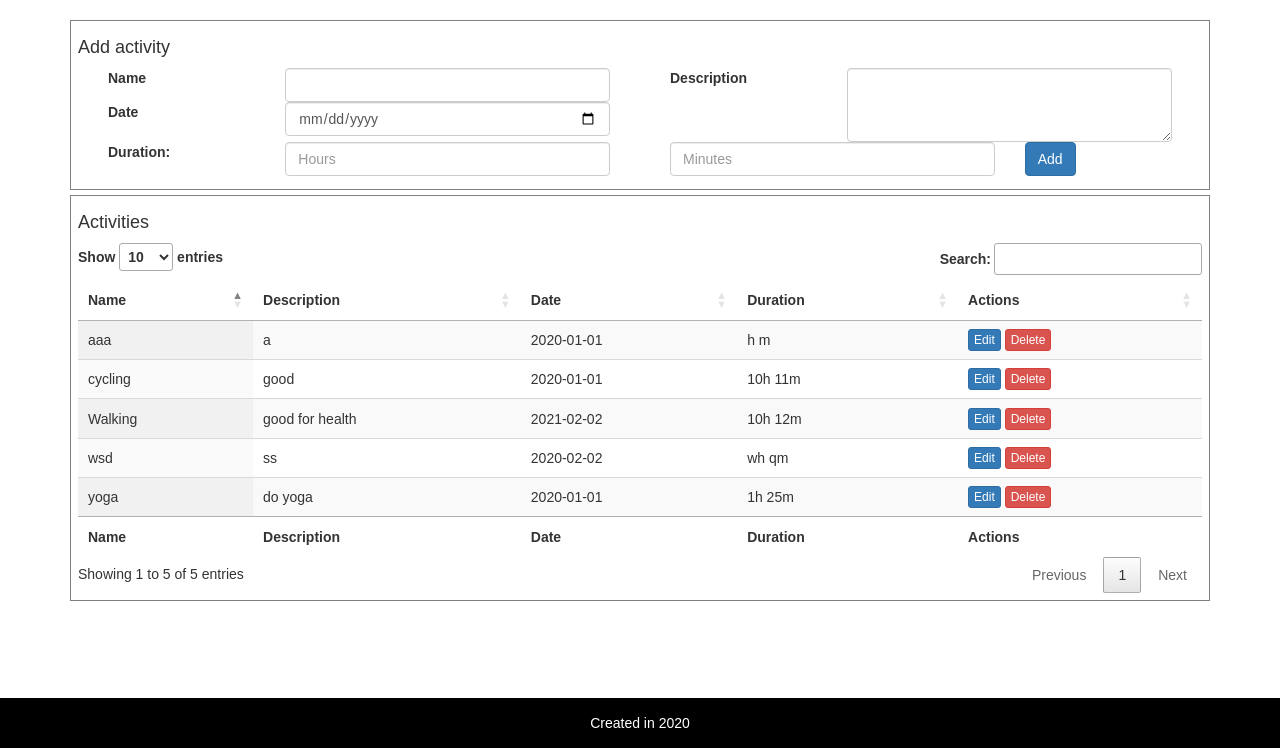
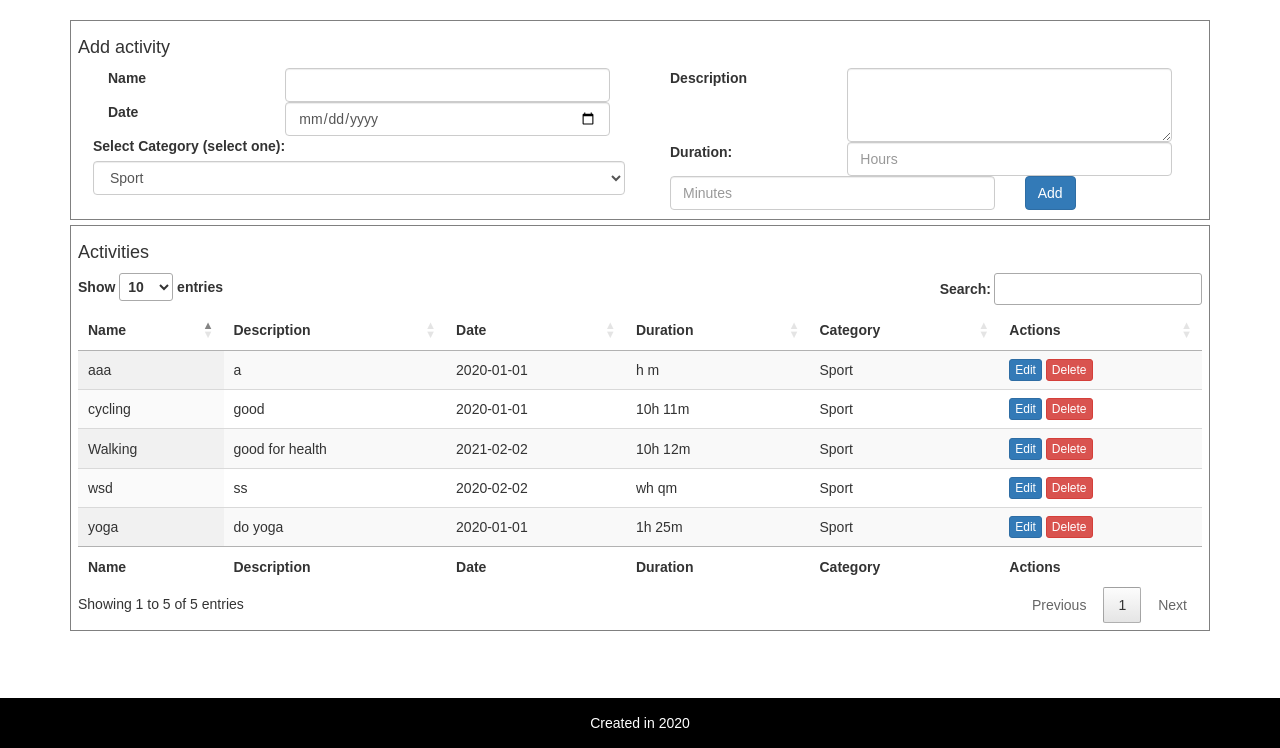
Before and after one commit to pkeyur888/Activity-Tracker, a PHP site: page /home.php in a window 1280 px wide. Shown: the part 52-800 px from the top of the page. Run offline with PHP 8.4, Linux system fonts and the light colour scheme; a user stored in the database is signed in; data comes from the database, SQL or seed files in the repository; some libraries are stand-ins or nearby versions.

Commit message:
Choose the category of an activity

```diff
--- a/php/catagory.php
+++ b/php/catagory.php
@@ -40,7 +40,7 @@ $Catresult=fetch_category_data();
         <?php for($i=0;$i<count($Catresult);$i++): ?>
             <tr id="<?php echo $Catresult[$i]['id'];?> ">
 
-                <td><?=$Catresult[$i]['name'] ?></td>
+                <td><a href="specificcategory.php?categoryid=<?=$Catresult[$i]['id']?>"><?=$Catresult[$i]['name'] ?></td>
                 <td><button type="button" class="btn btn-xs btn-primary editBtn" name="editBtn" data-toggle="modal" id="editBtn" data-target="#editModel" >Edit</button>
                 <button type="button" data-toggle="modal" id="deleteBtn" data-target="#exampleModal" class="btn btn-xs btn-danger deleteBtn">Delete</button>
                 <!-- Button trigger modal -->
--- a/php/css/main.css
+++ b/php/css/main.css
@@ -7,30 +7,30 @@ body {
     font-family: Arial, Helvetica, sans-serif;
 }
 
-.center-div{
+.center-div {
     margin: 0 auto;
     width: 40%;
 }
 
-
-.add-activity{
+.add-activity {
     border: 1px solid grey;
-    min-height: 170px;
+    min-height: 200px;
     padding: 7px;
 }
 
-.activity-listing{
+.activity-listing {
     border: 1px solid grey;
     padding: 7px;
     margin: 5px 0;
 }
 
-.add-category{
+.add-category {
     border: 1px solid grey;
     min-height: 70px;
     padding: 7px;
 }
-.category-listing{
+
+.category-listing {
     border: 1px solid grey;
     padding: 7px;
     margin: 5px 0;
--- a/php/db/add.php
+++ b/php/db/add.php
@@ -9,7 +9,7 @@ $date=$_POST["date"];
 $hours=$_POST["hours"];
 $minutes=$_POST["minutes"];
 $userid=$_SESSION['userid'];
-$categoryid=1;
+$categoryid=$_POST['cateselect'];
 $duration=$hours.'h '.$minutes.'m';
 
 
--- a/php/db/fetch-data.php
+++ b/php/db/fetch-data.php
@@ -44,5 +44,42 @@ global $conn;
 
     }
 
+    function fetch_category_name($catid)
+    {
+        global $conn;
+        $categoryid = $catid;
+    $query_select="SELECT * FROM `categories` where id = $categoryid ";
+    $res=$conn->query($query_select);
+    $result=array();
+    if($res && $res->num_rows > 0)
+    {
+        while($row = $res->fetch_assoc() )
+        {
+            $result[] =$row;
+
+        }
+        return $result;
+    }
+    }
+
+    function fetch_all_categories()
+    {
+        global $conn;
+        $userid = $_SESSION['userid'];
+    $query_select="SELECT * FROM `categories` where userId = $userid ";
+    $res=$conn->query($query_select);
+    $result=array();
+    if($res && $res->num_rows > 0)
+    {
+        while($row = $res->fetch_assoc() )
+        {
+            $result[] =$row;
+
+        }
+        return $result;
+    }
+
+    }
+
 
  ?>
--- a/php/home.php
+++ b/php/home.php
@@ -1,10 +1,9 @@
-
     <?php
     require_once('views/header.php');
     require_once('db/conn.php');
     global $conn;
     require_once('db/fetch-data.php');
-$result=fetch_data();
+    $result = fetch_data();
     //echo $_SESSION['userid'];
 
     ?>
@@ -16,23 +15,42 @@ $result=fetch_data();
 
             <label for="name" class="col-sm-4 col-form-label">Name</label>
             <div class="col-sm-8">
-            <input type="text"  class="form-control" id="name" name="name" require>
+              <input type="text" class="form-control" id="name" name="name" require>
             </div>
             <div class="">
               <label for="date" class="col-sm-4 col-form-label mt-2">Date</label>
               <div class="col-sm-8 mt-2">
-                <input type="date"  class="form-control" id="date" name="date" require>
+                <input type="date" class="form-control" id="date" name="date" require>
+              </div>
+            </div>
+
+          <!-- dropdown catagories -->
+          <div class="">
+            <div class="form-group">
+              <label for="sel1">Select Category (select one):</label>
+              <select class="form-control" name="cateselect">
+                <?php
+                $allcatnames = fetch_all_categories();
+                if (!empty($allcatnames)) { ?>
+                  <?php for ($i = 0; $i < count($allcatnames); $i++) : ?>
+                    <option value="<?= $allcatnames[$i]['id'] ?>"><?= $allcatnames[$i]['name'] ?></li>
+                    <?php endfor; ?>
+                  <?php } ?>
+
+              </select>
             </div>
           </div>
           </div>
+
           <div class="col-md-6">
+
             <label for="description" class="col-sm-4 col-form-label">Description</label>
             <div class="col-sm-8">
               <textarea class="form-control" id="description" rows="3" name="description" require></textarea>
             </div>
           </div>
           <div class="col-md-6">
-          <label for="hours" class="col-sm-4 col-form-label" >Duration: </label>
+            <label for="hours" class="col-sm-4 col-form-label">Duration: </label>
             <div class="col-sm-8">
               <input type="number" min="0" class="form-control" id="hours" name="hours" placeholder="Hours" require>
             </div>
@@ -40,10 +58,10 @@ $result=fetch_data();
 
           <div class="col-md-6">
             <div class="col-sm-8">
-            <input type="number" max="59" min="0"  class="form-control" id="minutes" name="minutes" placeholder="Minutes" require>
+              <input type="number" max="59" min="0" class="form-control" id="minutes" name="minutes" placeholder="Minutes" require>
             </div>
             <div class="col-sm-4">
-            <input type="submit" value="Add" name="submit" class="btn btn-primary" >
+              <input type="submit" value="Add" name="submit" class="btn btn-primary">
             </div>
 
           </div>
@@ -61,20 +79,25 @@ $result=fetch_data();
             <th>Description</th>
             <th>Date</th>
             <th>Duration</th>
+            <th>Category</th>
             <th>Actions</th>
           </tr>
         </thead>
         <tbody>
 
-<?php if(!empty($result)) {?>
-        <?php for($i=0;$i<count($result);$i++): ?>
-            <tr id="<?php echo $result[$i]['id'];?> ">
+          <?php if (!empty($result)) { ?>
+            <?php for ($i = 0; $i < count($result); $i++) : ?>
+              <tr id="<?php echo $result[$i]['id']; ?> ">
 
-                <td><?=$result[$i]['name'] ?></td>
-                <td id="<?php echo  $result[$i]['id']; ?>"><?=$result[$i]['description'] ?></td>
-                <td><?=$result[$i]['date'] ?></td>
-                <td><?=$result[$i]['duration'] ?></td>
-                <td><button type="button" class="btn btn-xs btn-primary editBtn" name="editBtn" data-toggle="modal" id="editBtn" data-target="#editModel" >Edit</button>
+                <td><?= $result[$i]['name'] ?></td>
+                <td id="<?php echo  $result[$i]['id']; ?>"><?= $result[$i]['description'] ?></td>
+                <td><?= $result[$i]['date'] ?></td>
+                <td><?= $result[$i]['duration'] ?></td>
+                <td><?php
+                    $catid = $result[$i]['categoryId'];
+                    $catname = fetch_category_name($catid);
+                    ?><?= $catname[0]['name'] ?></td>
+                <td><button type="button" class="btn btn-xs btn-primary editBtn" name="editBtn" data-toggle="modal" id="editBtn" data-target="#editModel">Edit</button>
                   <button type="button" data-toggle="modal" id="deleteBtn" data-target="#exampleModal" class="btn btn-xs btn-danger deleteBtn">Delete</button>
                   <!-- Button trigger modal -->
 
@@ -95,6 +118,7 @@ $result=fetch_data();
             <th>Description</th>
             <th>Date</th>
             <th>Duration</th>
+            <th>Category</th>
             <th>Actions</th>
           </tr>
         </tfoot>
@@ -115,7 +139,7 @@ $result=fetch_data();
           <div class="modal-body">
             Are you sure you want to delete activity?
             <form method="post" action="db/delete.php">
-          <input type="hidden" name="deleteId" id="deleteId"   />
+              <input type="hidden" name="deleteId" id="deleteId" />
 
           </div>
           <div class="modal-footer">
@@ -127,9 +151,9 @@ $result=fetch_data();
       </div>
     </div>
     <script>
-$(document).ready(function(){
-   $('.deleteBtn').on('click',function(){
-       $tr=$(this).closest('tr').attr('id');
+      $(document).ready(function() {
+        $('.deleteBtn').on('click', function() {
+          $tr = $(this).closest('tr').attr('id');
           //  var data =$("td:nth-child(2)").attri();
           //  }).get();
           console.log($tr);
@@ -179,7 +203,7 @@ $(document).ready(function(){
               </div>
 
 
-          <input type="text" name="edit-id" id="edit-id"   />
+              <input type="text" name="edit-id" id="edit-id" />
 
           </div>
           <div class="modal-footer">
@@ -190,22 +214,26 @@ $(document).ready(function(){
         </div>
       </div>
     </div>
+
+
+
+
     <script>
-$(document).ready(function(){
-   $('.editBtn').on('click',function(){
+      $(document).ready(function() {
+        $('.editBtn').on('click', function() {
           console.log("hello");
-       $tr=$(this).closest('tr').attr('id');
-       var data =$(this).closest('tr').children("td").map(function(){
+          $tr = $(this).closest('tr').attr('id');
+          var data = $(this).closest('tr').children("td").map(function() {
             return $(this).text();
           }).get();
           //  console.log(data[3].split('h'));
-      let hours=data[3].split(' ');
+          let hours = data[3].split(' ');
           $('#edit-id').val($tr);
           $('#editName').val(data[0]);
           $('#editDescription').text(data[1]);
           $('#editDate').val(data[2]);
-      $('#editHours').val(hours[0].replace('h',''));
-      $('#editMinutes').val(hours[1].replace('m',''));
+          $('#editHours').val(hours[0].replace('h', ''));
+          $('#editMinutes').val(hours[1].replace('m', ''));
           console.log(hours[0]);
 
 
```
Lines whose indentation alone changed are shown as unchanged.
